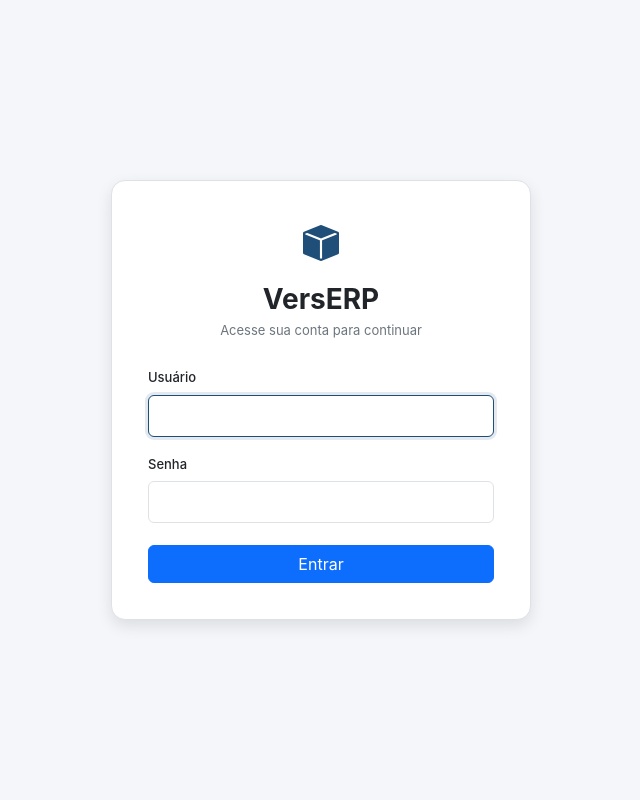
After one commit to eduardoruspoli/VersERP, a Django app: page /login/ in a window 1280 px wide. The commit adds this page. Shown: the whole page, without its empty margins (319-959 px from the left). Run offline with Django 5.2, Linux system fonts and the light colour scheme.

Commit message:
feat: implementa autenticacao e login do VersERP

```diff
--- a/config/settings.py
+++ b/config/settings.py
@@ -106,3 +106,9 @@ STATICFILES_DIRS = [
     BASE_DIR / 'static'
 ]
 STATIC_ROOT = BASE_DIR / 'staticfiles'
+
+
+# Login settings
+LOGIN_URL = "/login/"
+LOGIN_REDIRECT_URL = "/"
+LOGOUT_REDIRECT_URL = "/login/"
--- a/core/urls.py
+++ b/core/urls.py
@@ -2,6 +2,12 @@ from django.urls import path
 
 from . import views
 
+
+app_name = "core"
+
+
 urlpatterns = [
     path("", views.dashboard, name="dashboard"),
+    path("login/", views.login_view, name="login"),
+    path("logout/", views.logout_view, name="logout"),
 ]
--- a/core/views.py
+++ b/core/views.py
@@ -1,6 +1,52 @@
-from django.shortcuts import render
+from django.contrib.auth.decorators import login_required
+from django.contrib.auth import login, logout
+from django.contrib.auth.forms import AuthenticationForm
+from django.shortcuts import redirect, render
 
 # Create your views here.
 
+@login_required
 def dashboard(request):
-    return render(request, "core/dashboard.html")
+    return render(
+        request,
+        "core/dashboard.html",
+    )
+
+def login_view(request):
+    if request.user.is_authenticated:
+        return redirect("core:dashboard")
+
+    if request.method == "POST":
+        form = AuthenticationForm(
+            request,
+            data=request.POST,
+        )
+
+        if form.is_valid():
+            usuario = form.get_user()
+            login(request, usuario)
+
+            proxima_url = request.GET.get("next")
+
+            if proxima_url:
+                return redirect(proxima_url)
+
+            return redirect("core:dashboard")
+
+    else:
+        form = AuthenticationForm(request)
+
+    return render(
+        request,
+        "core/login.html",
+        {
+            "form": form,
+        },
+    )
+
+
+def logout_view(request):
+    if request.method == "POST":
+        logout(request)
+
+    return redirect("core:login")
--- /dev/null
+++ b/static/css/pages/login.css
@@ -0,0 +1,51 @@
+.login-page {
+    min-height: 100vh;
+    display: flex;
+    align-items: center;
+    justify-content: center;
+    padding: 24px;
+    background: var(--background);
+}
+
+.login-card {
+    width: 100%;
+    max-width: 420px;
+    background: var(--surface);
+    border: 1px solid var(--border);
+    border-radius: var(--radius-lg);
+    box-shadow: var(--shadow-md);
+    padding: 36px;
+}
+
+.login-brand {
+    text-align: center;
+    margin-bottom: 28px;
+}
+
+.login-brand i {
+    font-size: 36px;
+    color: var(--primary);
+}
+
+.login-brand h1 {
+    margin: 12px 0 4px;
+    font-size: 28px;
+    font-weight: 700;
+}
+
+.login-brand p {
+    margin: 0;
+    font-size: 13px;
+    color: var(--text-light);
+}
+
+.login-form {
+    display: flex;
+    flex-direction: column;
+    gap: 18px;
+}
+
+.login-button {
+    width: 100%;
+    margin-top: 4px;
+}
--- a/static/css/style.css
+++ b/static/css/style.css
@@ -36,6 +36,14 @@
 @import url("pages/clientes.css");
 @import url("pages/financeiro.css");
 @import url("pages/propostas.css");
+
+
+/* ==========================================
+   LOGIN PAGE
+========================================== */
+
+@import url("pages/login.css");
+
 
 /* ==========================================
    RESET
--- /dev/null
+++ b/templates/core/login.html
@@ -0,0 +1,117 @@
+{% load static %}
+
+<!DOCTYPE html>
+<html lang="pt-BR">
+
+<head>
+    <meta charset="UTF-8">
+
+    <meta
+        name="viewport"
+        content="width=device-width, initial-scale=1.0"
+    >
+
+    <title>Login | VersERP</title>
+
+    <link
+        href="https://cdn.jsdelivr.net/npm/bootstrap@5.3.7/dist/css/bootstrap.min.css"
+        rel="stylesheet"
+    >
+
+    <link
+        rel="stylesheet"
+        href="https://cdn.jsdelivr.net/npm/bootstrap-icons@1.13.1/font/bootstrap-icons.min.css"
+    >
+
+    <link
+        rel="stylesheet"
+        href="{% static 'css/style.css' %}"
+    >
+
+</head>
+
+<body>
+
+    <div class="login-page">
+
+        <div class="login-card">
+
+            <div class="login-brand">
+                <i class="bi bi-box-fill"></i>
+
+                <h1>VersERP</h1>
+
+                <p>
+                    Acesse sua conta para continuar
+                </p>
+            </div>
+
+
+            <form method="post" class="login-form">
+
+                {% csrf_token %}
+
+                {% if form.non_field_errors %}
+
+                    <div class="alert alert-danger">
+
+                        Usuário ou senha inválidos.
+
+                    </div>
+
+                {% endif %}
+
+
+                <div class="form-group">
+
+                    <label for="{{ form.username.id_for_label }}">
+                        Usuário
+                    </label>
+
+                    <input
+                        type="text"
+                        name="username"
+                        id="{{ form.username.id_for_label }}"
+                        class="form-control"
+                        autocomplete="username"
+                        autofocus
+                        required
+                    >
+
+                </div>
+
+
+                <div class="form-group">
+
+                    <label for="{{ form.password.id_for_label }}">
+                        Senha
+                    </label>
+
+                    <input
+                        type="password"
+                        name="password"
+                        id="{{ form.password.id_for_label }}"
+                        class="form-control"
+                        autocomplete="current-password"
+                        required
+                    >
+
+                </div>
+
+
+                <button
+                    type="submit"
+                    class="btn btn-primary login-button"
+                >
+                    Entrar
+                </button>
+
+            </form>
+
+        </div>
+
+    </div>
+
+</body>
+
+</html>
```
Also changed, not shown: pessoas/views.py (+17 -11 lines), static/css/layout/header.css (+41 -0 lines), templates/includes/header.html (+25 -3 lines), db.sqlite3.
